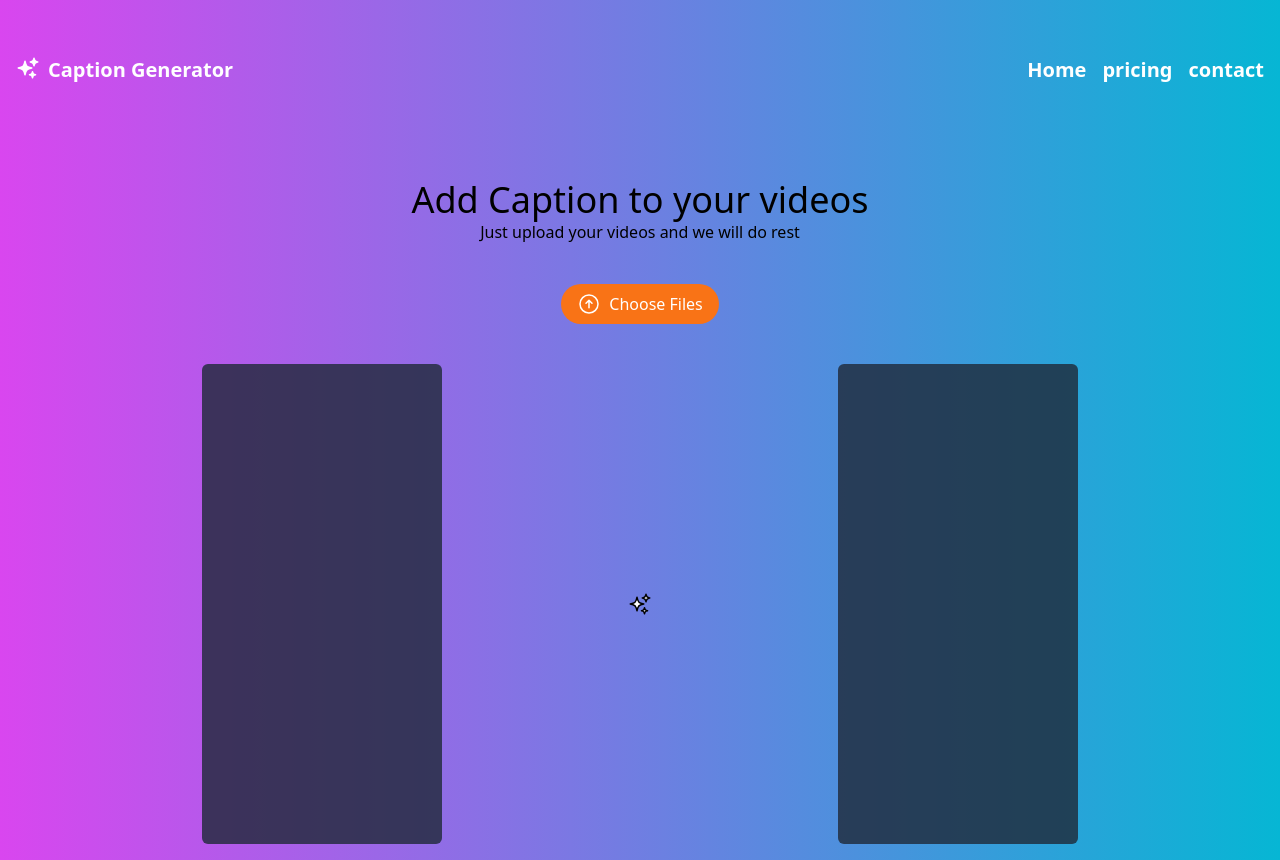
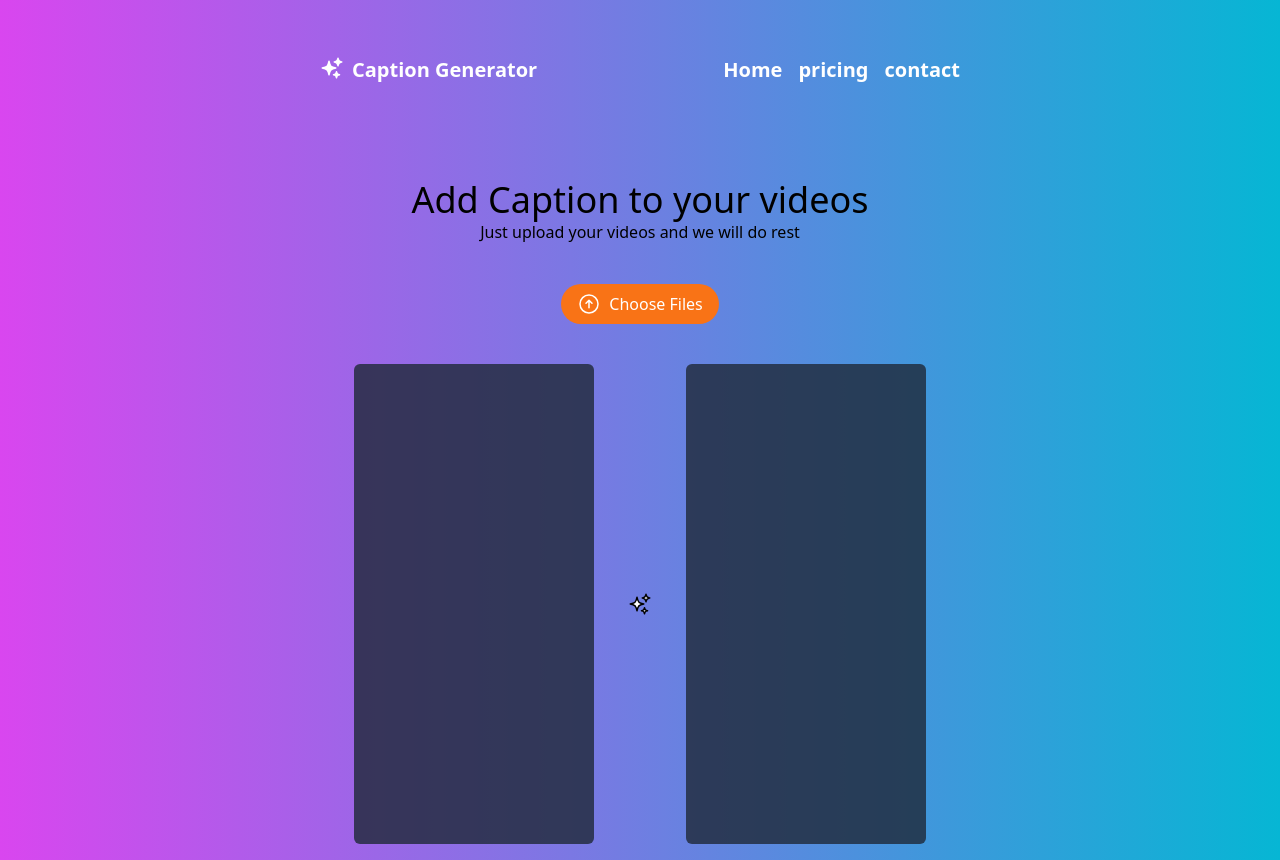
Before and after one commit to Moneshai2004/VideoTranscription, a Next.js app: page / in a window 1280 px wide. Built offline with nearby package versions, Linux system fonts and the light colour scheme.

Commit message:
feature:section

```diff
--- /dev/null
+++ b/src/app/components/SectionBox.js
@@ -0,0 +1,13 @@
+import Sparkleicon from "./Sparkleicon";
+
+export default function SectionBox(){
+    return(
+         <section className="flex justify-evenly mt-10 items-center">
+        <div className="bg-gray-800/80 w-[240px] h-[480px] rounded-md"></div>
+        <div>
+          <Sparkleicon/>
+        </div>
+        <div className="bg-gray-800/80 w-[240px] h-[480px] rounded-md"></div>
+      </section>
+    );
+}
--- /dev/null
+++ b/src/app/components/UploadFileicon.js
@@ -0,0 +1,18 @@
+export default function Uploadfileicon(){
+    return(
+         <svg
+            xmlns="http://www.w3.org/2000/svg"
+            fill="none"
+            viewBox="0 0 24 24"
+            stroke-width="1.5"
+            stroke="currentColor"
+            class="w-6 h-6"
+          >
+            <path
+              stroke-linecap="round"
+              stroke-linejoin="round"
+              d="m15 11.25-3-3m0 0-3 3m3-3v7.5M21 12a9 9 0 1 1-18 0 9 9 0 0 1 18 0Z"
+            />
+          </svg>
+    );
+}
--- a/src/app/layout.js
+++ b/src/app/layout.js
@@ -11,7 +11,8 @@ export const metadata = {
 export default function RootLayout({ children }) {
   return (
     <html lang="en">
-      <body className={"bg-gradient-to-r from-fuchsia-500 to-cyan-500"}>{children}</body>
+      <body className={"bg-gradient-to-r from-fuchsia-500 to-cyan-500"}>
+        <main className="p-4 max-w-2xl mx-auto">{children}</main></body>
     </html>
   );
 }
--- a/src/app/page.js
+++ b/src/app/page.js
@@ -1,18 +1,16 @@
+import SectionBox from "./components/SectionBox";
 import Sparkleicon from "./components/Sparkleicon";
-
+import Uploadfileicon from "./components/UploadFileicon";
 
 export default function Home() {
   return (
     <>
-      <main className="p-4 max-auto">
       <header className="flex justify-between mb-4 mt-10 text-white text-xl font-semibold">
         <a href="" className="flex gap-2 ">
-            <Sparkleicon/>
+          <Sparkleicon />
           Caption Generator
         </a>
-          <nav className="flex space-x-4 justify-items-end
-
-          ">
+        <nav className="flex space-x-4 justify-items-end">
           <a href="">Home</a>
           <a href="">pricing</a>
           <a href="">contact</a>
@@ -24,29 +22,11 @@ export default function Home() {
       </div>
       <div className="flex justify-center mt-10">
         <button className="flex gap-2 rounded-full px-4 py-2 bg-orange-500 text-white ">
-            <svg
-              xmlns="http://www.w3.org/2000/svg"
-              fill="none"
-              viewBox="0 0 24 24"
-              stroke-width="1.5"
-              stroke="currentColor"
-              class="w-6 h-6"
-            >
-              <path
-                stroke-linecap="round"
-                stroke-linejoin="round"
-                d="m15 11.25-3-3m0 0-3 3m3-3v7.5M21 12a9 9 0 1 1-18 0 9 9 0 0 1 18 0Z"
-              />
-            </svg>
+          <Uploadfileicon/>
           Choose Files
         </button>
       </div>
-        <div className="flex justify-evenly mt-10 items-center">
-         <div className="bg-gray-800/80 w-[240px] h-[480px] rounded-md"></div>
-         <div><Sparkleicon/></div>
-         <div className="bg-gray-800/80 w-[240px] h-[480px] rounded-md"></div>
-        </div>
-      </main>
+     <SectionBox/>
     </>
   );
 }
```
Lines whose indentation alone changed are shown as unchanged.
